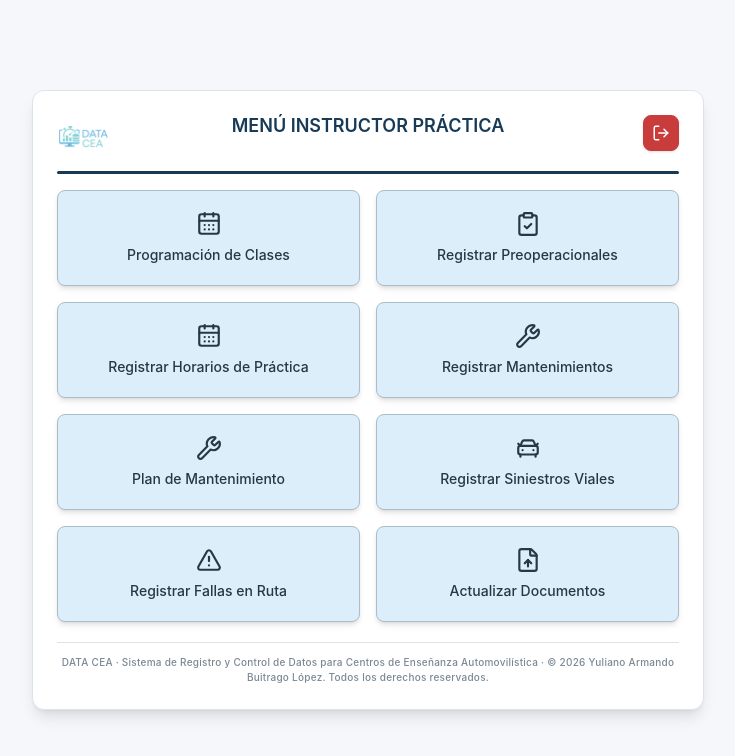
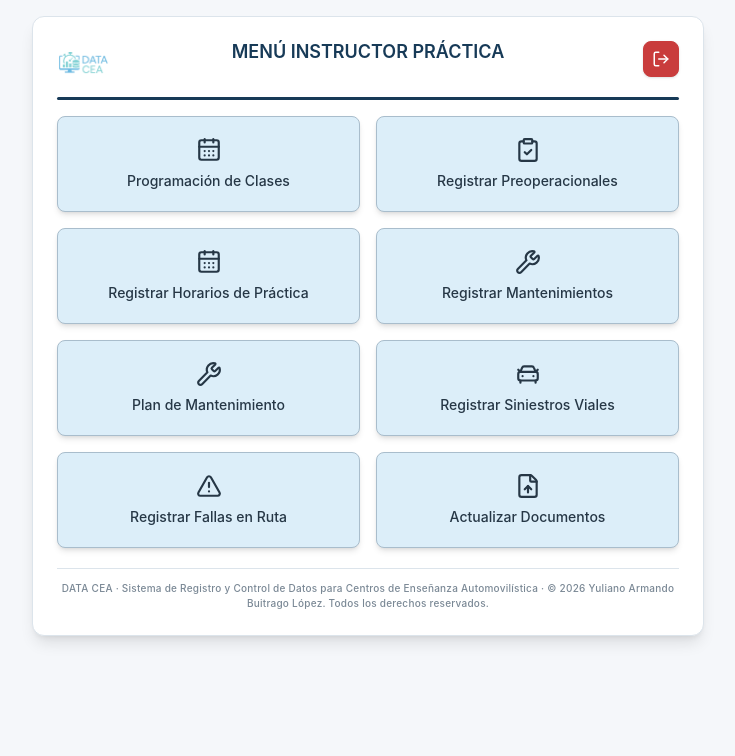
Before and after one commit to YulianoB/DATA-CEA, a Next.js app: page /instructor/practica in a window 1280 px wide. Shown: the top 756 px of the page, without its empty margins (272-1007 px from the left). Built offline with nearby package versions, Linux system fonts and the light colour scheme; sample sign-in values are in the browser's storage.

Commit message:
Alinear menú Instructor Práctica en parte superior en dispositivos móviles

```diff
--- a/app/instructor/practica/page.js
+++ b/app/instructor/practica/page.js
@@ -171,7 +171,7 @@
   ]
 
   return (
-    <div className="min-h-screen flex items-center justify-center bg-[#F5F7FA] p-4">
+    <div className="min-h-screen flex items-start justify-center bg-[#F5F7FA] p-4">
       <Toaster position="top-center" richColors />
 
       <div className="max-w-2xl w-full bg-white rounded-xl border border-[#DCE4EB] shadow-lg p-6">
```
